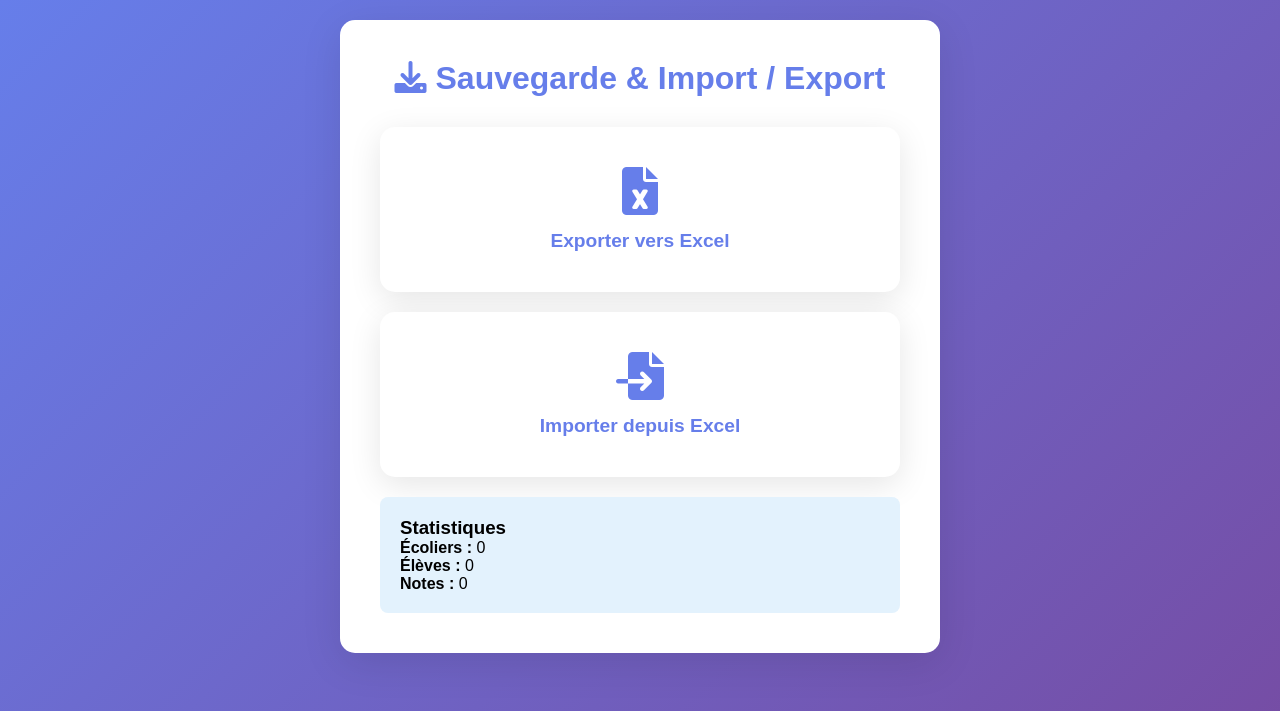
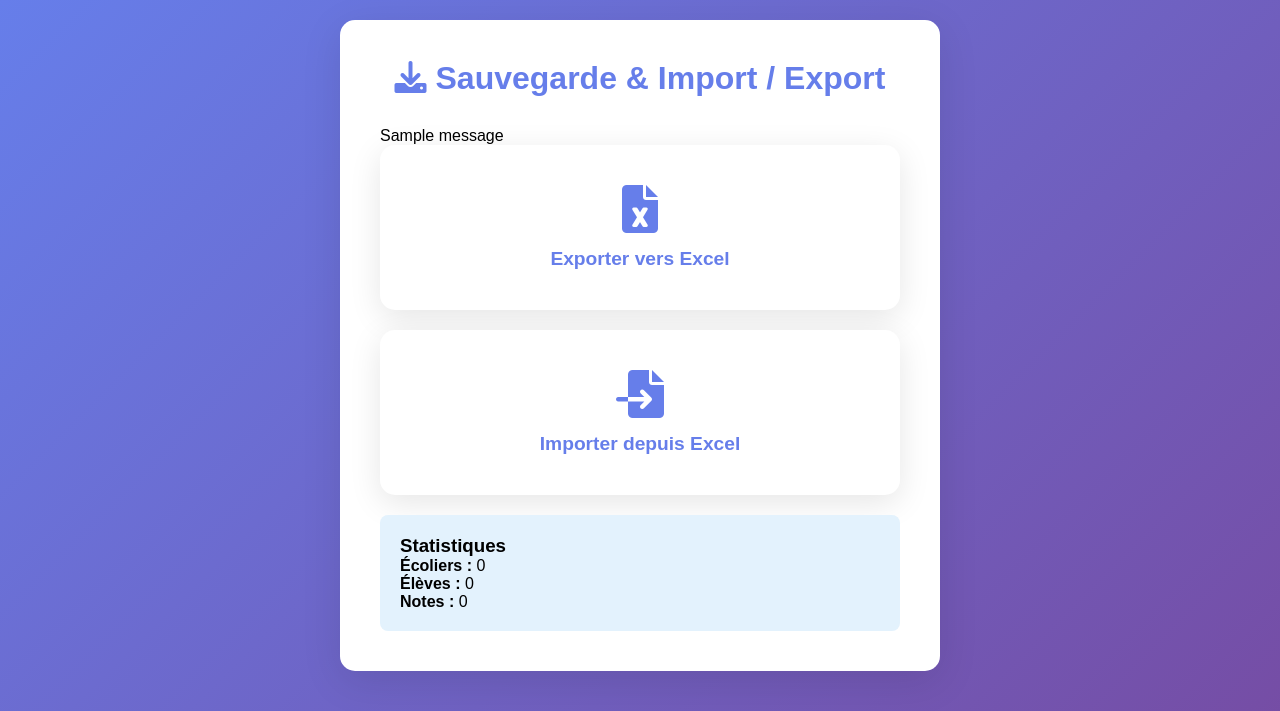
Before and after one commit to appolinair2355/-cole-, a Flask app: page /sauvegarde in a window 1280 px wide. Shown: the top 711 px of the page. Run offline with Flask 3, Linux system fonts and the light colour scheme; one stand-in notice (Sample message) is shown.

Commit message:
Update sauvegarde.html

```diff
--- a/templates/sauvegarde.html
+++ b/templates/sauvegarde.html
@@ -1,6 +1,6 @@
 {% extends "base.html" %}
 
-{% block title %}Sauvegarde - Gestion École{% endblock %}
+{% block title %}Sauvegarde - École Mont Sion{% endblock %}
 
 {% block content %}
 <div class="form-container">
@@ -9,28 +9,33 @@
         Sauvegarde & Import / Export
     </h2>
 
+    {% with messages = get_flashed_messages(with_categories=true) %}
+        {% if messages %}
+            {% for category, message in messages %}
+                <div class="alert alert-{{ category }}">
+                    {{ message }}
+                </div>
+            {% endfor %}
+        {% endif %}
+    {% endwith %}
+
     <div style="display: grid; gap: 20px;">
-
-        <!-- Export -->
         <a href="{{ url_for('export_excel') }}" class="home-btn">
             <i class="fas fa-file-excel"></i>
             <span>Exporter vers Excel</span>
         </a>
 
-        <!-- Import -->
         <a href="{{ url_for('import_excel') }}" class="home-btn">
             <i class="fas fa-file-import"></i>
             <span>Importer depuis Excel</span>
         </a>
 
-        <!-- Stats -->
         <div style="background: #e3f2fd; padding: 20px; border-radius: 8px;">
             <h3>Statistiques</h3>
             <p><strong>Écoliers :</strong> {{ stats.ecoliers }}</p>
             <p><strong>Élèves :</strong> {{ stats.eleves }}</p>
             <p><strong>Notes :</strong> {{ stats.notes }}</p>
         </div>
-
     </div>
 </div>
 {% endblock %}
```
